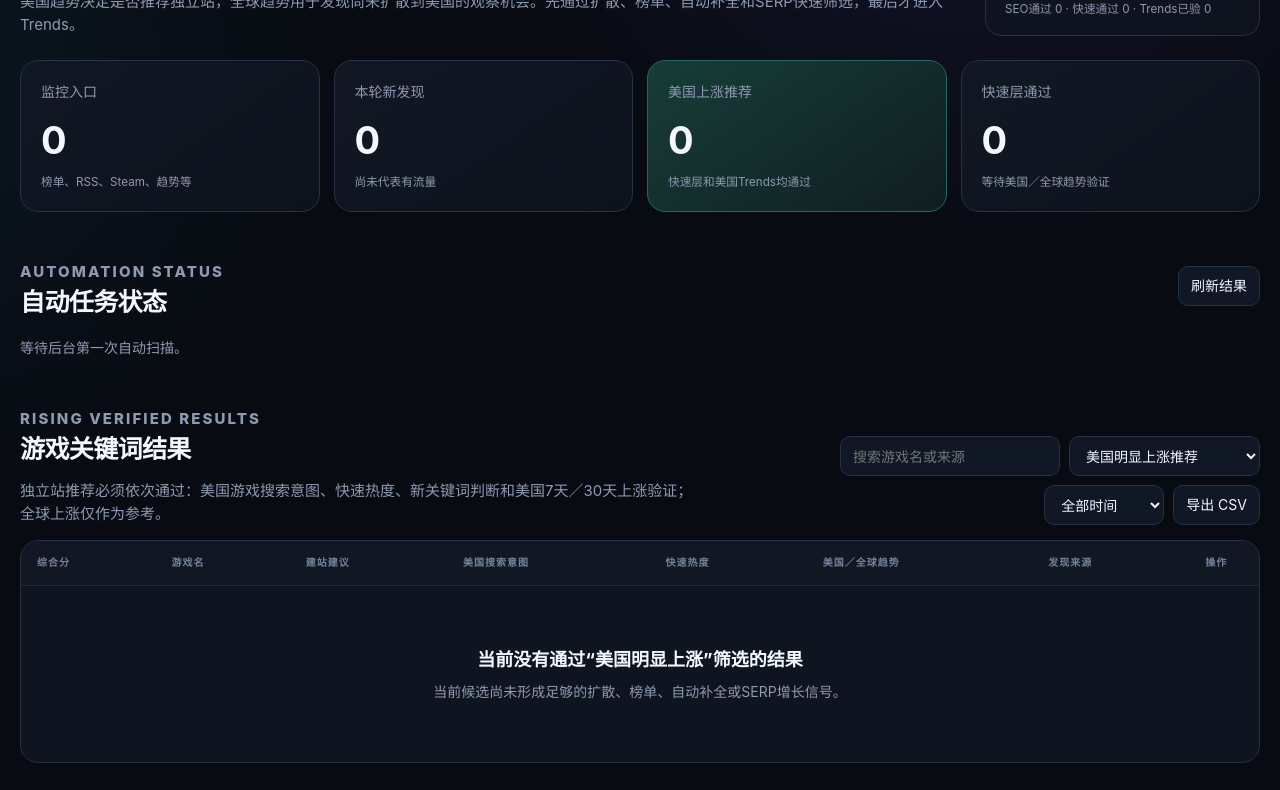
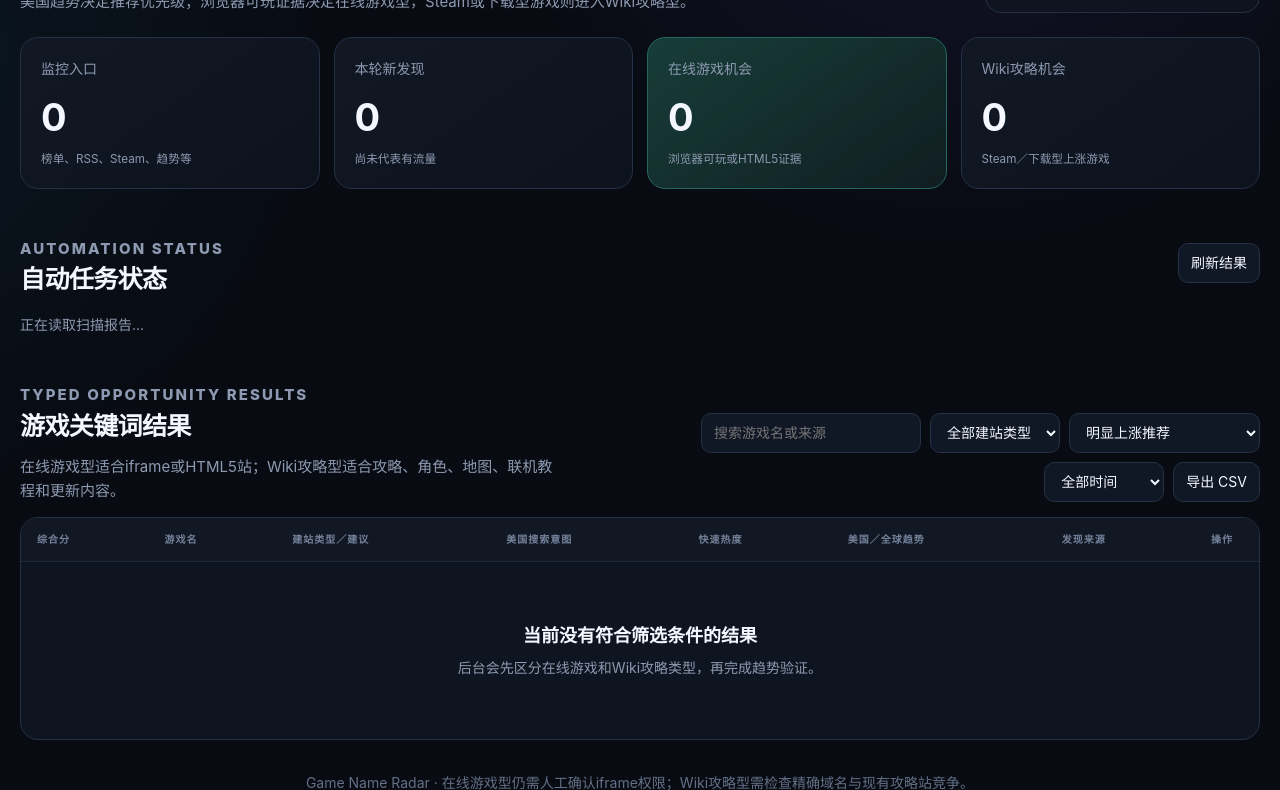
Before and after one commit to cksmct/GameRadar, a website: page index.html in a window 1280 px wide. Shown: the part 146-936 px from the top of the page. Drawn offline with Linux system fonts and the light colour scheme; no server answers.

Commit message:
ui: split online-game and wiki opportunity tracks

```diff
--- a/index.html
+++ b/index.html
@@ -3,18 +3,18 @@
 <head>
   <meta charset="utf-8" />
   <meta name="viewport" content="width=device-width,initial-scale=1" />
-  <meta name="description" content="自动发现美国近7天或30天明显上涨的新游戏名，并使用全球趋势作为参考。" />
+  <meta name="description" content="自动发现美国近7天或30天明显上涨的在线游戏与Wiki攻略机会，并使用全球趋势作为参考。" />
   <meta name="theme-color" content="#080b12" />
-  <title>Game Name Radar · 上涨游戏词</title>
+  <title>Game Name Radar · 在线游戏与Wiki机会</title>
   <link rel="stylesheet" href="/styles.css" />
 </head>
 <body>
   <main class="page">
     <header class="hero">
       <div>
-        <p class="eyebrow"><span class="live-dot"></span> US-PRIMARY · WORLDWIDE REFERENCE</p>
-        <h1>近7天／30天明显上涨的游戏词</h1>
-        <p class="subtitle">美国趋势决定是否推荐独立站，全球趋势用于发现尚未扩散到美国的观察机会。先通过扩散、榜单、自动补全和SERP快速筛选，最后才进入Trends。</p>
+        <p class="eyebrow"><span class="live-dot"></span> US-PRIMARY · ONLINE + WIKI</p>
+        <h1>上涨游戏词：在线游戏／Wiki攻略</h1>
+        <p class="subtitle">美国趋势决定推荐优先级；浏览器可玩证据决定在线游戏型，Steam或下载型游戏则进入Wiki攻略型。</p>
       </div>
       <div class="update-box">
         <span>最近自动扫描</span>
@@ -26,8 +26,8 @@
     <section class="stats" aria-label="筛选统计">
       <article><span>监控入口</span><strong id="sourceCount">0</strong><small>榜单、RSS、Steam、趋势等</small></article>
       <article><span>本轮新发现</span><strong id="newCount">0</strong><small>尚未代表有流量</small></article>
-      <article class="accent"><span>美国上涨推荐</span><strong id="independentCount">0</strong><small>快速层和美国Trends均通过</small></article>
-      <article><span>快速层通过</span><strong id="pendingCount">0</strong><small>等待美国／全球趋势验证</small></article>
+      <article class="accent"><span>在线游戏机会</span><strong id="onlineCount">0</strong><small>浏览器可玩或HTML5证据</small></article>
+      <article><span>Wiki攻略机会</span><strong id="wikiCount">0</strong><small>Steam／下载型上涨游戏</small></article>
     </section>
 
     <section class="source-health">
@@ -41,14 +41,20 @@
     <section class="results">
       <div class="section-title">
         <div>
-          <p class="eyebrow">RISING VERIFIED RESULTS</p>
+          <p class="eyebrow">TYPED OPPORTUNITY RESULTS</p>
           <h2>游戏关键词结果</h2>
-          <p>独立站推荐必须依次通过：美国游戏搜索意图、快速热度、新关键词判断和美国7天／30天上涨验证；全球上涨仅作为参考。</p>
+          <p>在线游戏型适合iframe或HTML5站；Wiki攻略型适合攻略、角色、地图、联机教程和更新内容。</p>
         </div>
         <div class="filters">
           <input id="searchInput" type="search" placeholder="搜索游戏名或来源" />
+          <select id="siteTypeFilter">
+            <option value="all">全部建站类型</option>
+            <option value="online">在线游戏型</option>
+            <option value="wiki">Wiki攻略型</option>
+            <option value="pending">类型待确认</option>
+          </select>
           <select id="recommendationFilter">
-            <option value="recommended">美国明显上涨推荐</option>
+            <option value="recommended">明显上涨推荐</option>
             <option value="fast-pass">快速层通过</option>
             <option value="trend-pending">等待Trends验证</option>
             <option value="independent">美国上涨·适合独立站</option>
@@ -56,7 +62,7 @@
             <option value="watch">全球上涨或继续观察</option>
             <option value="reject">不建议做</option>
             <option value="pending">全部等待验证</option>
-            <option value="all">全部</option>
+            <option value="all">全部状态</option>
           </select>
           <select id="timeFilter">
             <option value="all">全部时间</option>
@@ -71,18 +77,18 @@
       <div class="table-card">
         <div class="table-scroll">
           <table>
-            <thead><tr><th>综合分</th><th>游戏名</th><th>建站建议</th><th>美国搜索意图</th><th>快速热度</th><th>美国／全球趋势</th><th>发现来源</th><th>操作</th></tr></thead>
+            <thead><tr><th>综合分</th><th>游戏名</th><th>建站类型／建议</th><th>美国搜索意图</th><th>快速热度</th><th>美国／全球趋势</th><th>发现来源</th><th>操作</th></tr></thead>
             <tbody id="resultBody"></tbody>
           </table>
         </div>
         <div id="emptyState" class="empty" hidden>
-          <strong>当前没有通过“美国明显上涨”筛选的结果</strong>
-          <span id="emptyDetail">后台会先完成快速验证，再把少量高质量候选送入美国和全球Google Trends。</span>
+          <strong>当前没有符合筛选条件的结果</strong>
+          <span id="emptyDetail">后台会先区分在线游戏和Wiki攻略类型，再完成趋势验证。</span>
         </div>
       </div>
     </section>
 
-    <footer>Game Name Radar · 美国优先、全球参考；购买域名前仍需人工检查趋势曲线、SERP和iframe可用性。</footer>
+    <footer>Game Name Radar · 在线游戏型仍需人工确认iframe权限；Wiki攻略型需检查精确域名与现有攻略站竞争。</footer>
   </main>
   <div id="toast" class="toast" role="status"></div>
   <script type="module" src="/app.js"></script>
```
